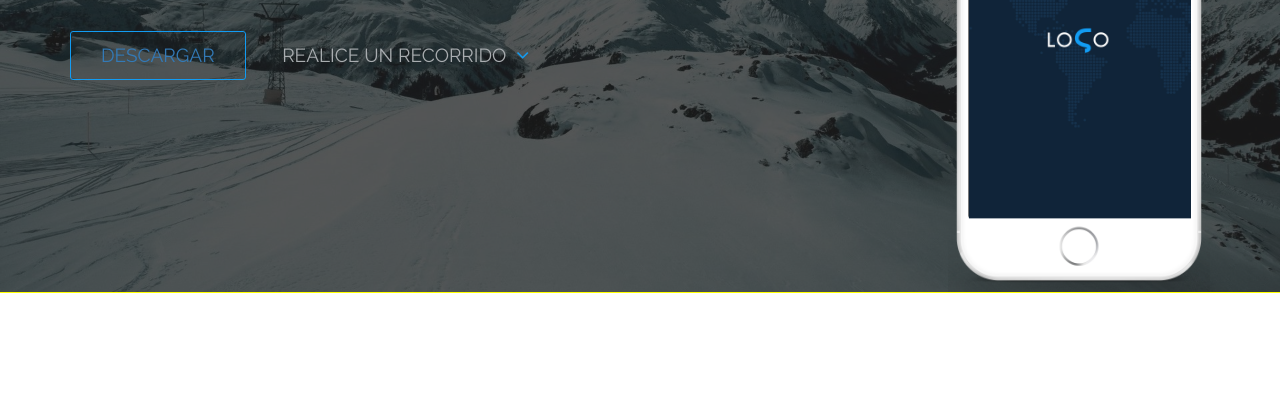
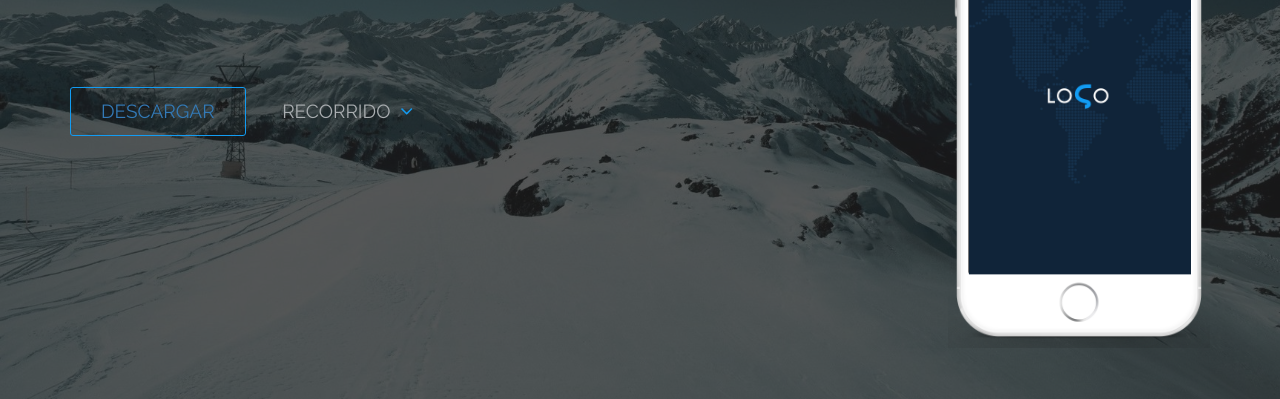
Before and after one commit to gmanriqe/Bootstrap-Website, a plain HTML site: page index.html in a window 1280 px wide. Shown: the part 397-796 px from the top of the page. Drawn offline with nearby package versions, Linux system fonts and the light colour scheme.

Commit message:
Agregando el auto-padding con jQuery
— Añadiendo padding a la clase header-container con jQuery. :octocat:
:octopus:

```diff
--- a/index.html
+++ b/index.html
@@ -52,7 +52,7 @@
 			<!-- Fin menu navegacion -->
 
 			<div class="header-overlay">
-				<div class="container">
+				<div class="container header-container">
 
 					<div class="row">
 						<div class="col-md-12">
@@ -74,7 +74,7 @@
 							<div class="header-btns">
 								<!-- Header buttons -->
 								<a href="#" class="btn btn-download">Descargar</a>
-								<a href="#" class="btn btn-tour">Realice Un Recorrido
+								<a href="#" class="btn btn-tour"> Recorrido
 									<i class="fa fa-angle-down"></i>
 								</a>
 
--- a/js/js.js
+++ b/js/js.js
@@ -73,3 +73,17 @@ $(document).ready(function(){
 		});
 	});
 });
+
+/* Añadir auto-padding para el centrado del header */
+$(document).ready(function(){
+	setInterval( function(){
+		var windowHeight = $(window).height();
+		var containerHeight =$('.header-container').height();
+		var padTop = windowHeight - containerHeight;
+
+		$('.header-container').css({
+			'padding-top':Math.round( padTop/2)+'px',
+			'padding-bottom':Math.round( padTop/2)+'px'
+		});
+	},10)
+});
```
